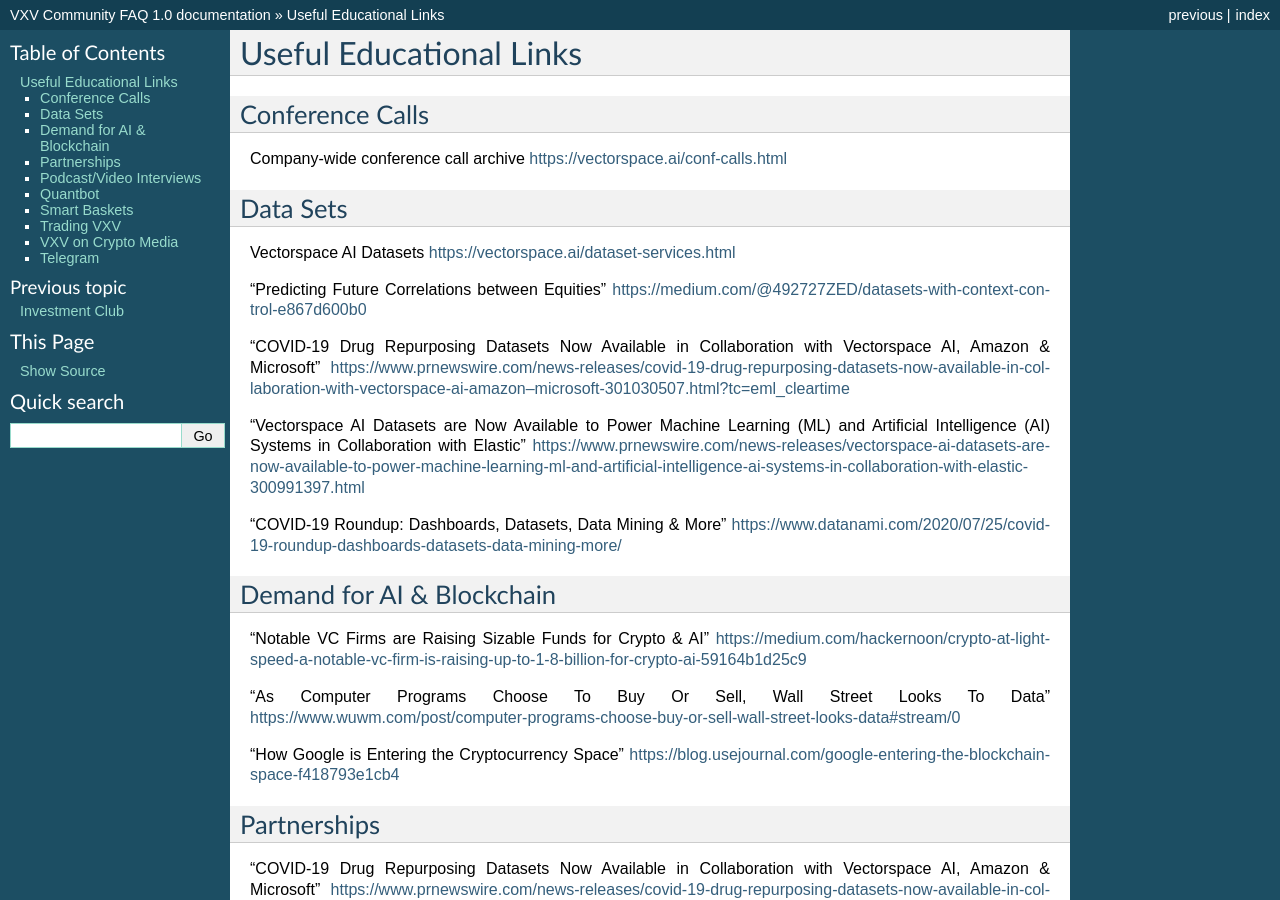
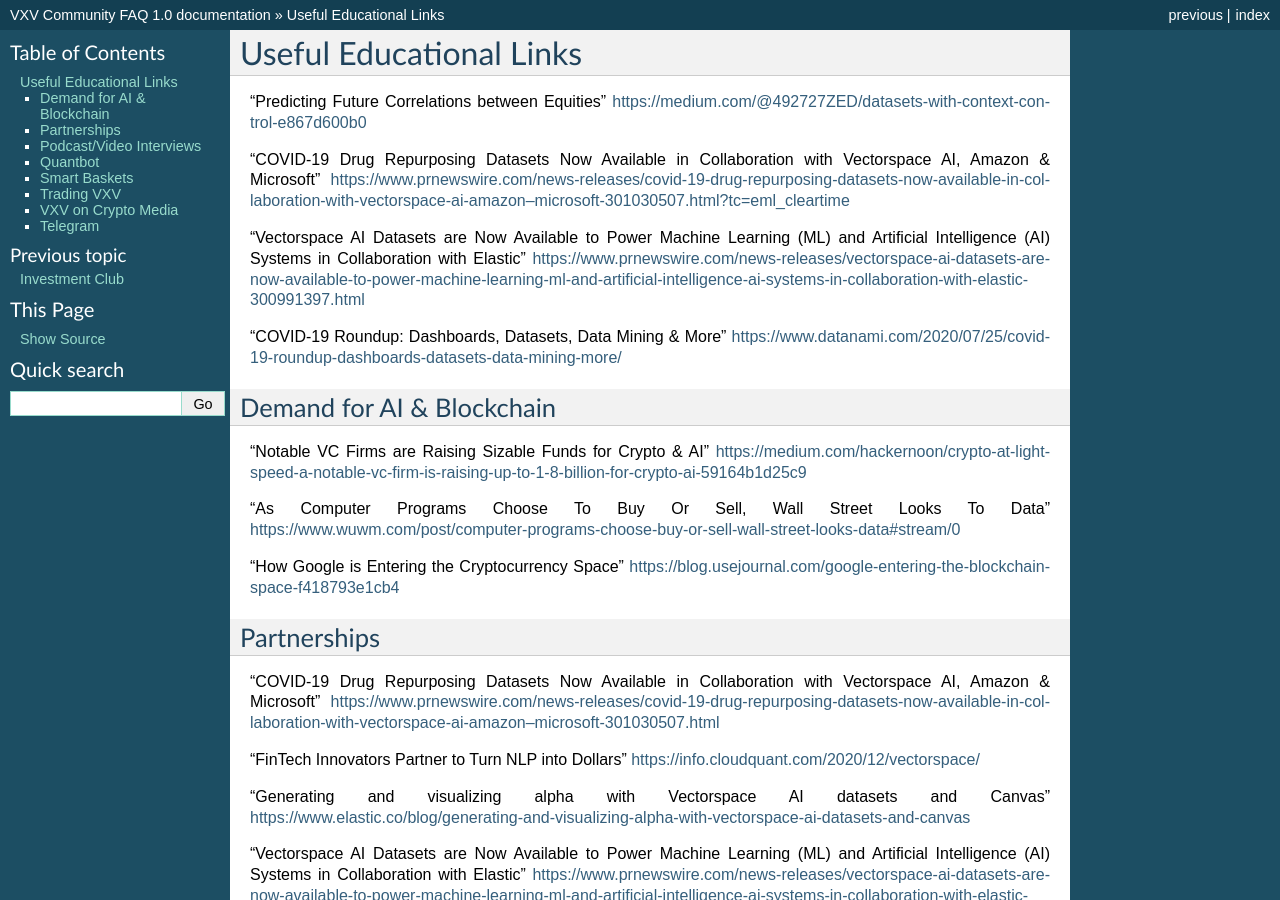
Before and after one commit to vxvfaq/vxvfaq, a Sphinx documentation site: the page built from docs/usefuleducational.rst, in a window 1280 px wide and 900 px high. Built offline with Sphinx 7.4.7, drawn with Linux system fonts in a browser that asks for light colours.

Commit message:
Update usefuleducational.rst

```diff
--- a/docs/usefuleducational.rst
+++ b/docs/usefuleducational.rst
@@ -1,17 +1,6 @@
 Useful Educational Links
 ========
 
-Conference Calls
--------
-
-Company-wide conference call archive
-https://vectorspace.ai/conf-calls.html
-
-Data Sets
--------
-
-Vectorspace AI Datasets
-https://vectorspace.ai/dataset-services.html
 
 “Predicting Future Correlations between Equities”
 https://medium.com/@492727ZED/datasets-with-context-control-e867d600b0
```
